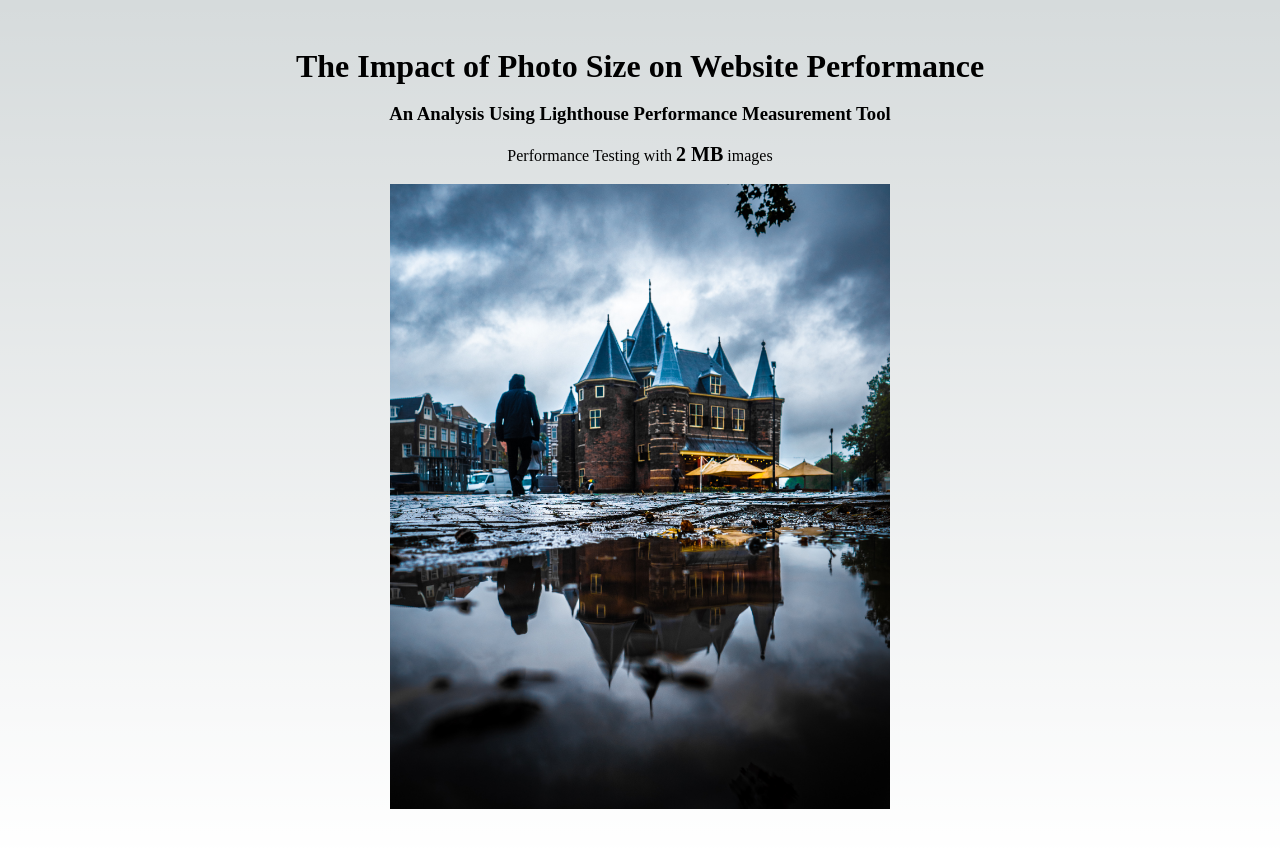
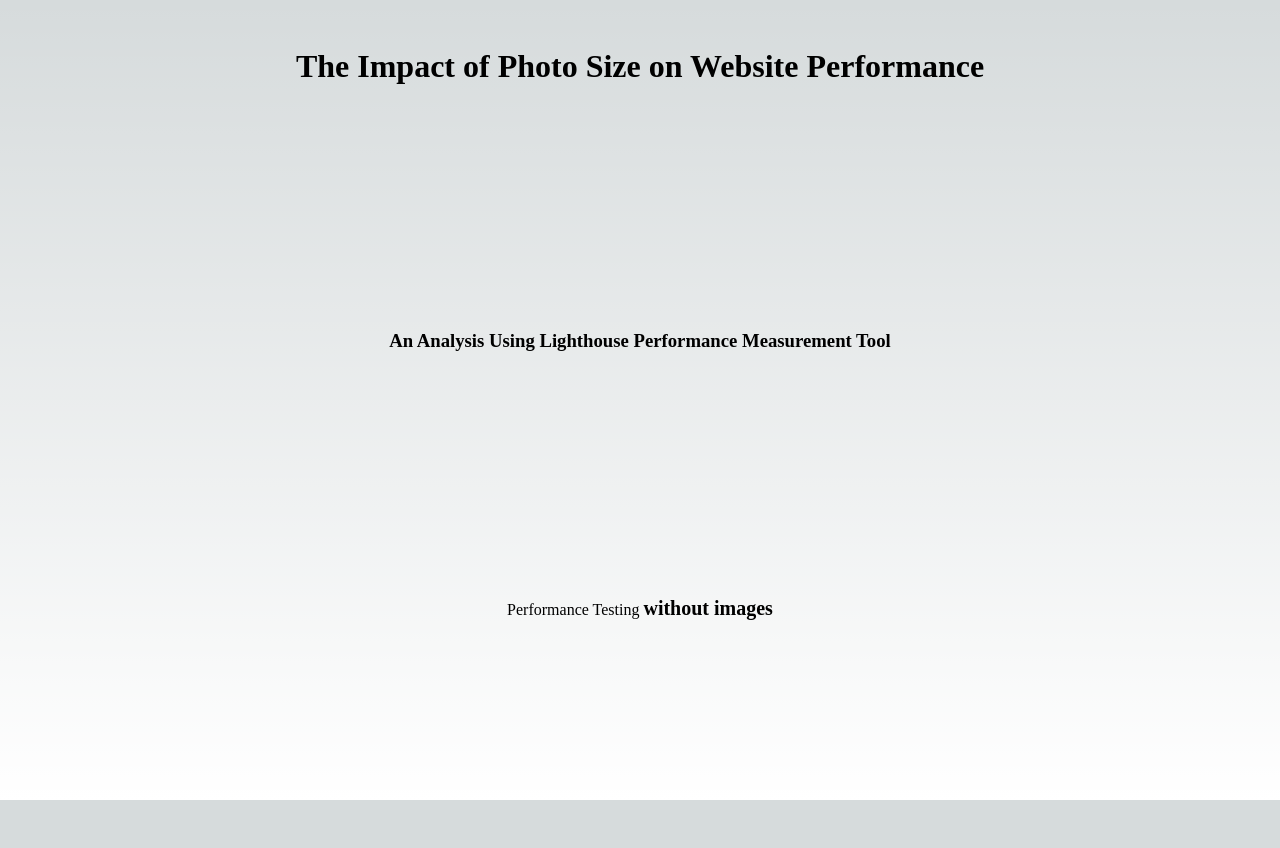
Before and after one commit to savalanpour/performance-image, a Next.js app: page / in a window 1280 px wide. Shown: the top 848 px of the page. After the commit the page ends 800 px from the top, so only its background shows below. Built offline with nearby package versions, Linux system fonts and the light colour scheme.

Commit message:
test image size without images

```diff
--- a/src/pages/index.tsx
+++ b/src/pages/index.tsx
@@ -15,11 +15,8 @@ export default function Home() {
         <br/>
         <h3>An Analysis Using Lighthouse Performance Measurement Tool</h3>
         <br/>
-        <div>Performance Testing with <b style={{fontSize: "20px"}}>2 MB</b> images</div>
+        <div>Performance Testing <b style={{fontSize: "20px"}}>without images</b></div>
         <br/>
-        <div style={{display: "flex"}}>
-          <img src="images/2MB.jpg" width="500"/>
-        </div>
       </main>
     </>
   )
```
